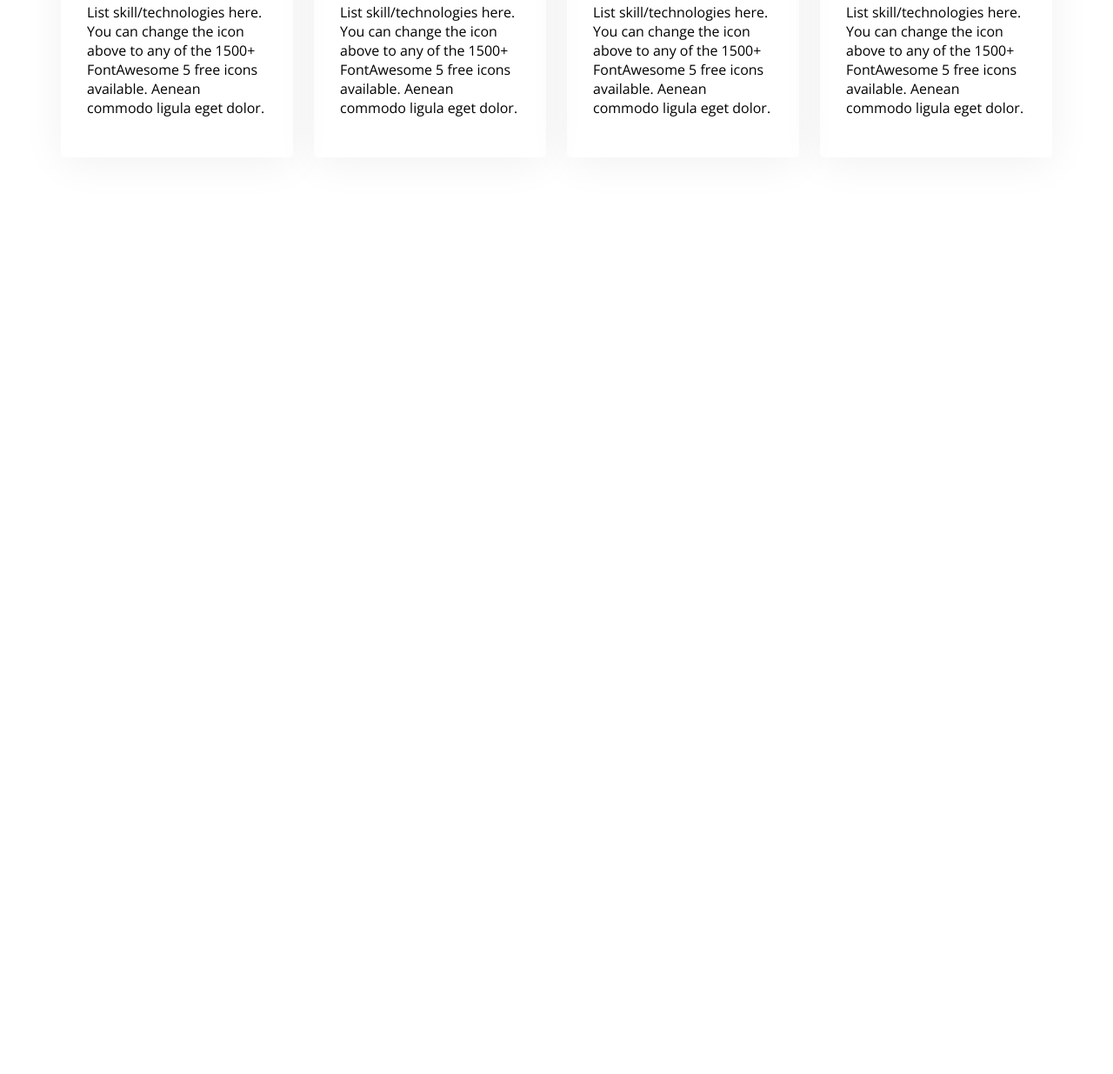
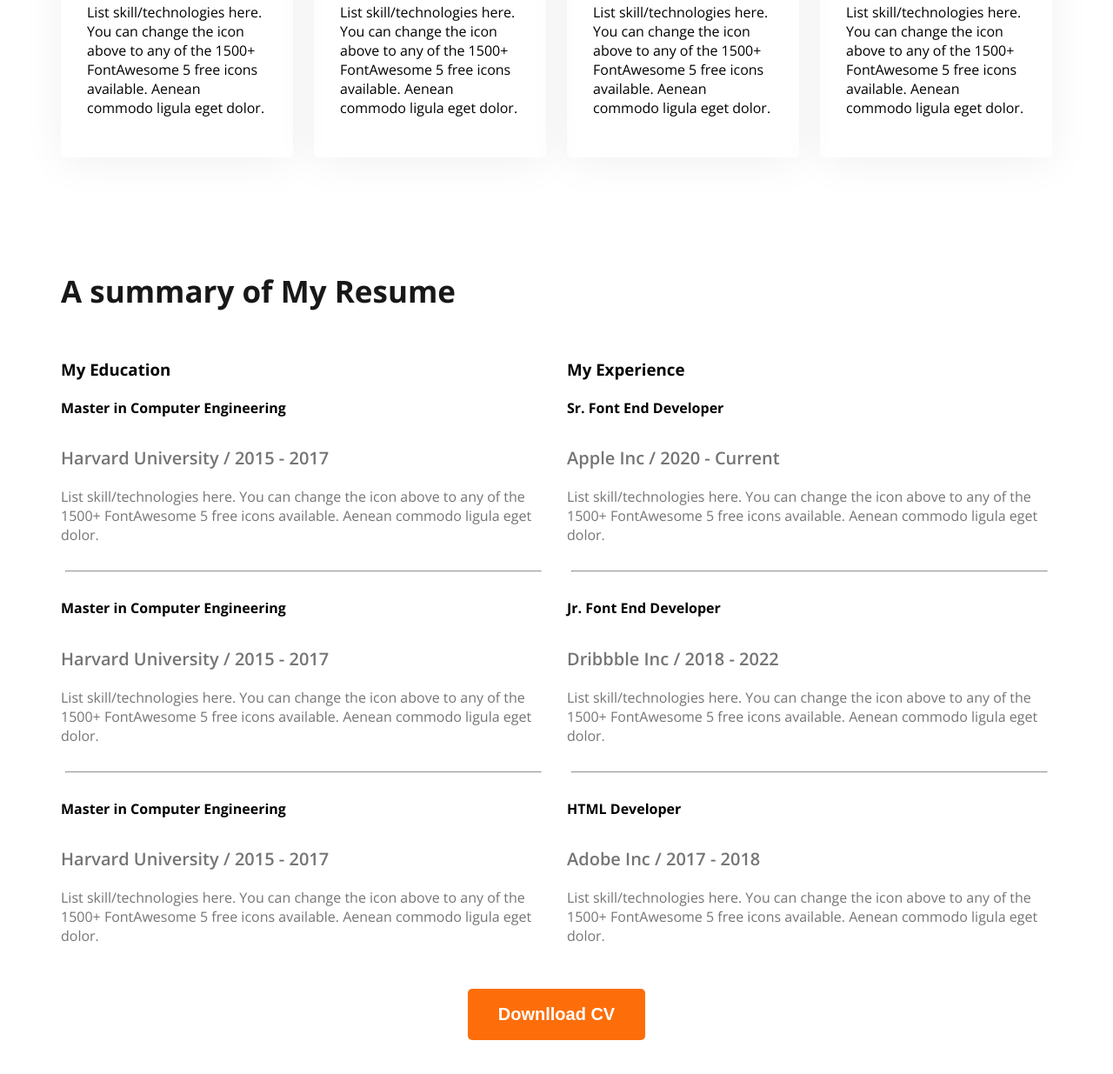
Before and after one commit to uttam786651/web-developer-portfolio, a plain HTML site: page index.html in a window 1280 px wide. Shown: the part 1962-3197 px from the top of the page at 87% size. Before the commit the page ends 2273 px from the top, so only its background shows below. Drawn offline with nearby package versions, Linux system fonts and the light colour scheme.

Commit message:
add A summary of My Resume section

```diff
--- a/index.html
+++ b/index.html
@@ -31,9 +31,9 @@
             <img class="banner-profile-pic" src="images/hardy.png" alt="">
         </div>
     </header>
-    <!-- Main section start -->
+    <!-- Main -->
     <main>
-        <!-- about section start -->
+        <!-- about -->
         <section class="about secondary-bg">
             <h3 class="section-title">About Me</h3>
             <p class="section-description">I, m a designer & developer with a passion for web design. I enjoy developing simple, clean and slick websites that provide real value to the end user. Thousands of clients have procured exceptional resulfs while working with me. Delivering work within time and budget which meets clients requirements in our mata.</p>
@@ -56,7 +56,7 @@
                 </div>
             </div>
         </section>
-        <!-- what i do section start -->
+        <!-- what i do -->
          <section class="skills">
             <h3 class="section-title text-center">What I do</h3>
             <p class="section-description text-center">I have more than 10 years experience building software for clients all over the world. Below is a quick overview of my main technical skill sets and technologies i use. Want to find out more about my experience? Check out my online resume and project portfolio.</p>
@@ -83,6 +83,61 @@
                 </div>
             </div>
          </section>
+         <!-- A summary of My Resume -->
+          <section class="resume">
+            <h3 class="section-title">A summary of My Resume</h3>
+            <div class="resume-container">
+                <div class="resume-column">
+                    <h3 class="resume-column-title">My Education</h3>
+                    <div class="experience">
+                        <h4 class="experience-title">Master in Computer Engineering</h4>
+                        <h5 class="experience-sub-title">Harvard University / 2015 - 2017</h5>
+                        <div class="experience-description">List skill/technologies here. You can change the icon above
+                            to any of the 1500+ FontAwesome 5 free icons available. Aenean commodo ligula eget dolor.</div>
+                    </div>
+                    <hr>
+                    <div class="experience">
+                        <h4 class="experience-title">Master in Computer Engineering</h4>
+                        <h5 class="experience-sub-title">Harvard University / 2015 - 2017</h5>
+                        <div class="experience-description">List skill/technologies here. You can change the icon above
+                            to any of the 1500+ FontAwesome 5 free icons available. Aenean commodo ligula eget dolor.</div>
+                    </div>
+                    <hr>
+                    <div class="experience">
+                        <h4 class="experience-title">Master in Computer Engineering</h4>
+                        <h5 class="experience-sub-title">Harvard University / 2015 - 2017</h5>
+                        <div class="experience-description">List skill/technologies here. You can change the icon above
+                            to any of the 1500+ FontAwesome 5 free icons available. Aenean commodo ligula eget dolor.</div>
+                    </div>
+                </div>
+                <div class="resume-column">
+                    <h3 class="resume-column-title">My Experience</h3>
+                    <div class="experience">
+                        <h4 class="experience-title">Sr. Font End Developer</h4>
+                        <h5 class="experience-sub-title">Apple Inc / 2020 - Current</h5>
+                        <div class="experience-description">List skill/technologies here. You can change the icon above
+                            to any of the 1500+ FontAwesome 5 free icons available. Aenean commodo ligula eget dolor.</div>
+                    </div>
+                    <hr>
+                    <div class="experience">
+                        <h4 class="experience-title">Jr. Font End Developer</h4>
+                        <h5 class="experience-sub-title">Dribbble Inc / 2018 - 2022</h5>
+                        <div class="experience-description">List skill/technologies here. You can change the icon above
+                            to any of the 1500+ FontAwesome 5 free icons available. Aenean commodo ligula eget dolor.</div>
+                    </div>
+                    <hr>
+                    <div class="experience">
+                        <h4 class="experience-title">HTML Developer</h4>
+                        <h5 class="experience-sub-title">Adobe Inc / 2017 - 2018</h5>
+                        <div class="experience-description">List skill/technologies here. You can change the icon above
+                            to any of the 1500+ FontAwesome 5 free icons available. Aenean commodo ligula eget dolor.</div>
+                    </div>
+                </div>
+            </div>
+            <div class="resume-dl-cv text-center">
+                <button class="btn-primary text-center">Downlload CV</button>
+            </div>
+          </section>
     </main>
     <footer>
 
--- a/styles/portfolio.css
+++ b/styles/portfolio.css
@@ -145,3 +145,42 @@ main section{
 .skill-title{
 
 }
+
+/* A summary of My Resume */
+.resume{
+
+}
+.resume hr{
+  margin: 30px 5px;
+}
+.section-title{
+
+}
+.resume-container{
+  display: flex;
+  gap: 24px;
+}
+.resume-column{
+
+}
+.resume-column-title{
+
+}
+.experience{
+
+}
+.experience-title{
+
+}
+.experience-sub-title{
+  color: #757575;
+  font-size: 20px;
+  font-weight: 600;
+  margin-bottom: 20px;
+}
+.experience-description{
+  color: #757575;
+}
+.resume-dl-cv{
+  margin-top: 50px;
+}
```
